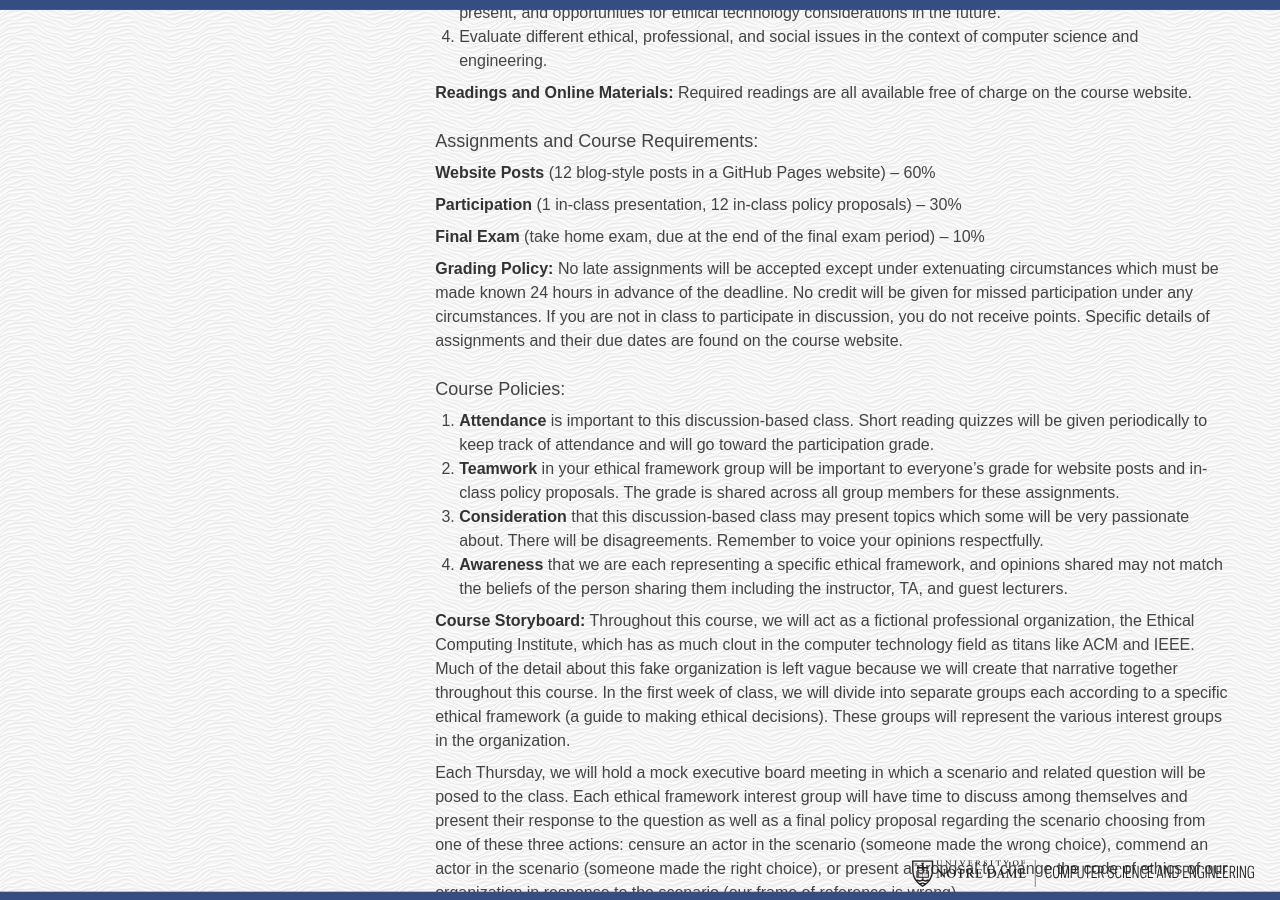
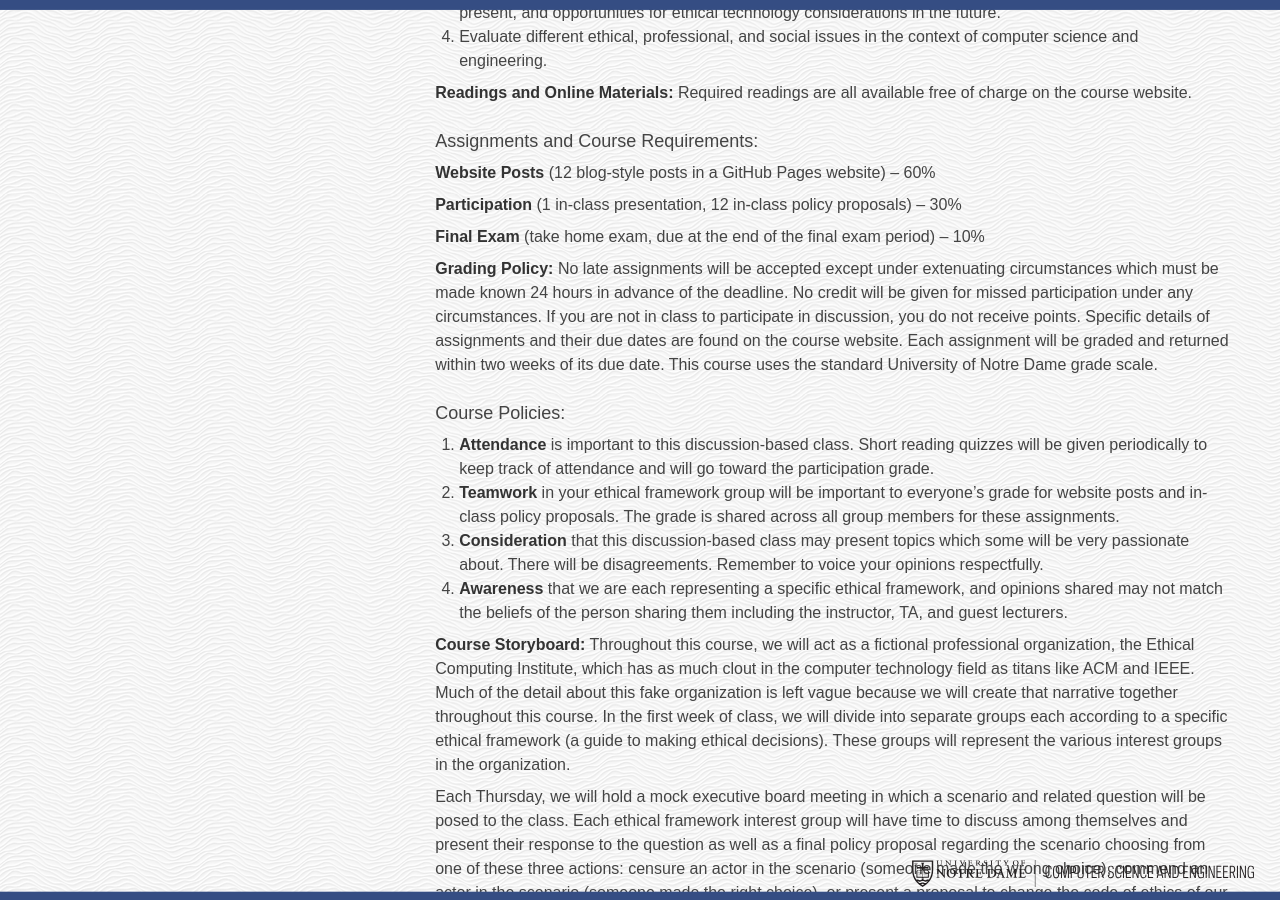
Before and after one commit to pfalvey/ethical-computing-institute, a Jekyll site: the page built from course-syllabus.md, in a window 1280 px wide and 900 px high, scrolled down 739 px. Built offline with Jekyll 4.4.1, drawn with Linux system fonts in a browser that asks for light colours.

Commit message:
Adds assignment grading details

```diff
--- a/course-syllabus.md
+++ b/course-syllabus.md
@@ -34,7 +34,7 @@ __Participation__ (1 in-class presentation, 12 in-class policy proposals) – 30
 
 __Final Exam__ (take home exam, due at the end of the final exam period) – 10%
 
-__Grading Policy:__  No late assignments will be accepted except under extenuating circumstances which must be made known 24 hours in advance of the deadline. No credit will be given for missed participation under any circumstances. If you are not in class to participate in discussion, you do not receive points. Specific details of assignments and their due dates are found on the course website.
+__Grading Policy:__  No late assignments will be accepted except under extenuating circumstances which must be made known 24 hours in advance of the deadline. No credit will be given for missed participation under any circumstances. If you are not in class to participate in discussion, you do not receive points. Specific details of assignments and their due dates are found on the course website. Each assignment will be graded and returned within two weeks of its due date. This course uses the standard University of Notre Dame grade scale.
 
 #### Course Policies:
 1.  __Attendance__ is important to this discussion-based class. Short reading quizzes will be given periodically to keep track of attendance and will go toward the participation grade.
```
